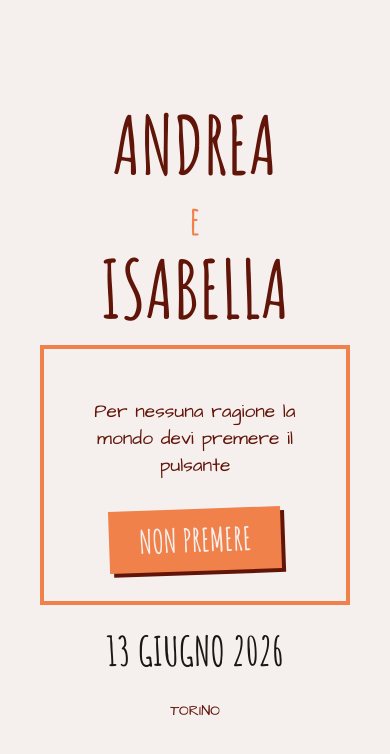
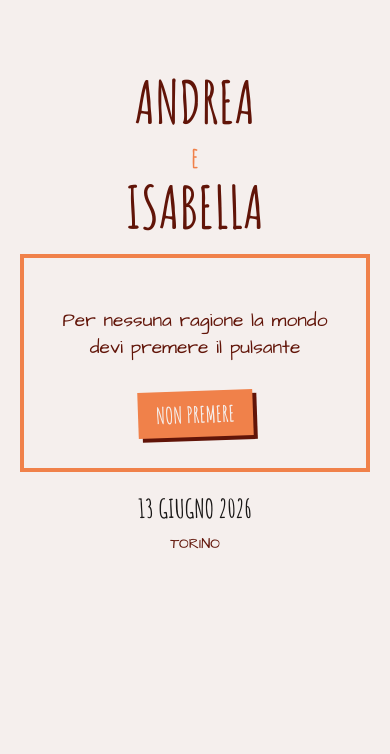
Before and after one commit to GiacomoGaretto/Sito-IsaMaso, a plain HTML site: page index.html in a window 390 px wide. Drawn offline with nearby package versions, Linux system fonts and the light colour scheme.

Commit message:
Refactor index.html for improved layout and interactivity
Updated styles and JavaScript functionality for a dynamic button and surprise message display.

```diff
--- a/index.html
+++ b/index.html
@@ -19,8 +19,9 @@
             --font-testo: 'Architects Daughter', cursive;
         }
 
-        body, html {
-            height: 100%;
+        html, body {
+            min-height: 100vh;
+            height: auto;
             margin: 0;
             background-color: var(--colore-sfondo);
             font-family: var(--font-testo);
@@ -29,7 +30,10 @@
             justify-content: center;
             align-items: center;
             text-align: center;
-            overflow: hidden;
+            overflow-y: hidden; /* permette lo scroll verticale su mobile */
+            -webkit-overflow-scrolling: touch;
+            padding: 20px 0; /* spazio sopra/sotto per evitare clipping */
+            box-sizing: border-box;
         }
 
         .card-container {
@@ -51,7 +55,7 @@
 
         h1 {
             font-family: var(--font-titoli);
-            font-size: 5em;
+            font-size: clamp(3.5rem, 15vw, 10em); /* riduce automaticamente su schermi piccoli */
             line-height: 0.9;
             margin: 0;
             color: var(--colore-testo);
@@ -157,6 +161,32 @@
             z-index: 99;
         }
 
+        /* Regole specifiche per telefoni / schermi stretti o bassi */
+        @media (max-width: 480px), (max-height: 700px) {
+            html, body {
+                align-items: flex-start; /* evita il centering verticale che può sembrare "tagliare" */
+                padding-top: 28px;
+                padding-bottom: 28px;
+            }
+
+            .card-container {
+                padding: 20px;
+                width: 96%;
+            }
+
+            .forbidden-btn {
+                font-size: 1.4rem;
+                padding: 12px 18px;
+            }
+
+            p.date {
+                font-size: 1.6rem;
+            }
+
+            .fun-text {
+                font-size: 2rem;
+            }
+        }
     </style>
 </head>
 <body>
```
